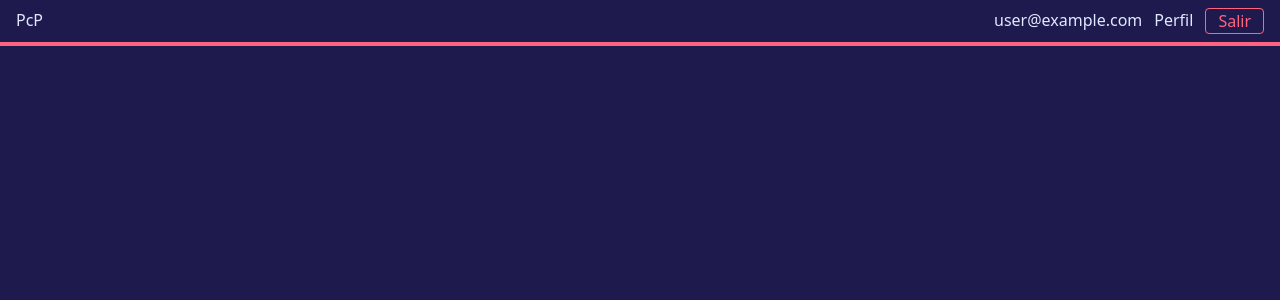
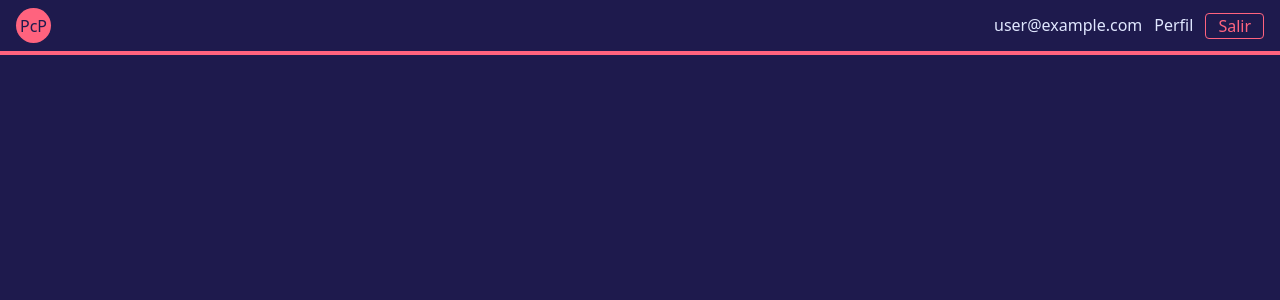
Before and after one commit to jsemalvarez/paseos-con-peques, a React (Vite) app: page / in a window 1280 px wide. Shown: the top 300 px of the page. Built offline with nearby package versions, Linux system fonts and the light colour scheme; no server answers; sample sign-in values are in the browser's storage.

Commit message:
refactor: update HTML and CSS

```diff
--- a/src/features/common/components/PrivateNavbar.jsx
+++ b/src/features/common/components/PrivateNavbar.jsx
@@ -10,21 +10,17 @@ export const PrivateNavbar = () => {
     }
 
     return (
-        <nav className='fixed flex justify-between top-0 w-full px-4 py-2 bg-primary border-b-4 border-solid border-secondary'>
-            <ul className='flex gap-3 text-indigo-100'>
-                <li>PcP</li>
-            </ul>
-            <ul className='flex gap-3 text-indigo-100'>
+        <nav className='fixed flex justify-between items-center top-0 w-full px-4 py-2 bg-primary border-b-4 border-solid border-secondary'>
+            <h3 className='w-[35px] h-[35px] bg-secondary rounded-full flex justify-center items-center  text-primary'>PcP</h3>
+            <ul className='flex gap-3'>
                 <li>{user.email}</li>
                 <li>Perfil</li>
-                <li>
             <button
                 className='border border-secondary px-3 text-secondary rounded-sm cursor-pointer hover:text-primary hover:bg-secondary'
                 onClick={ handleLogOut }
             >
                 Salir
             </button>
-                </li>
             </ul>
         </nav>
     )
```
Lines whose indentation alone changed are shown as unchanged.
